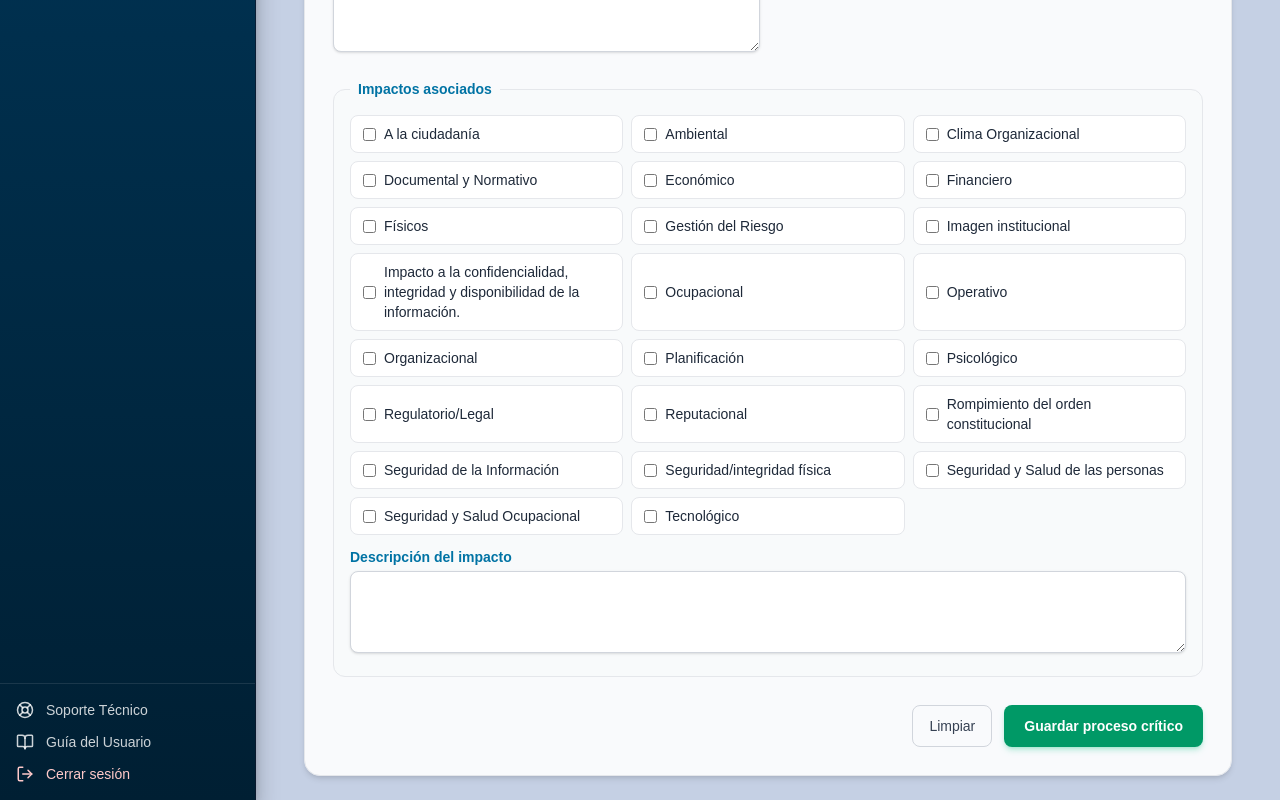
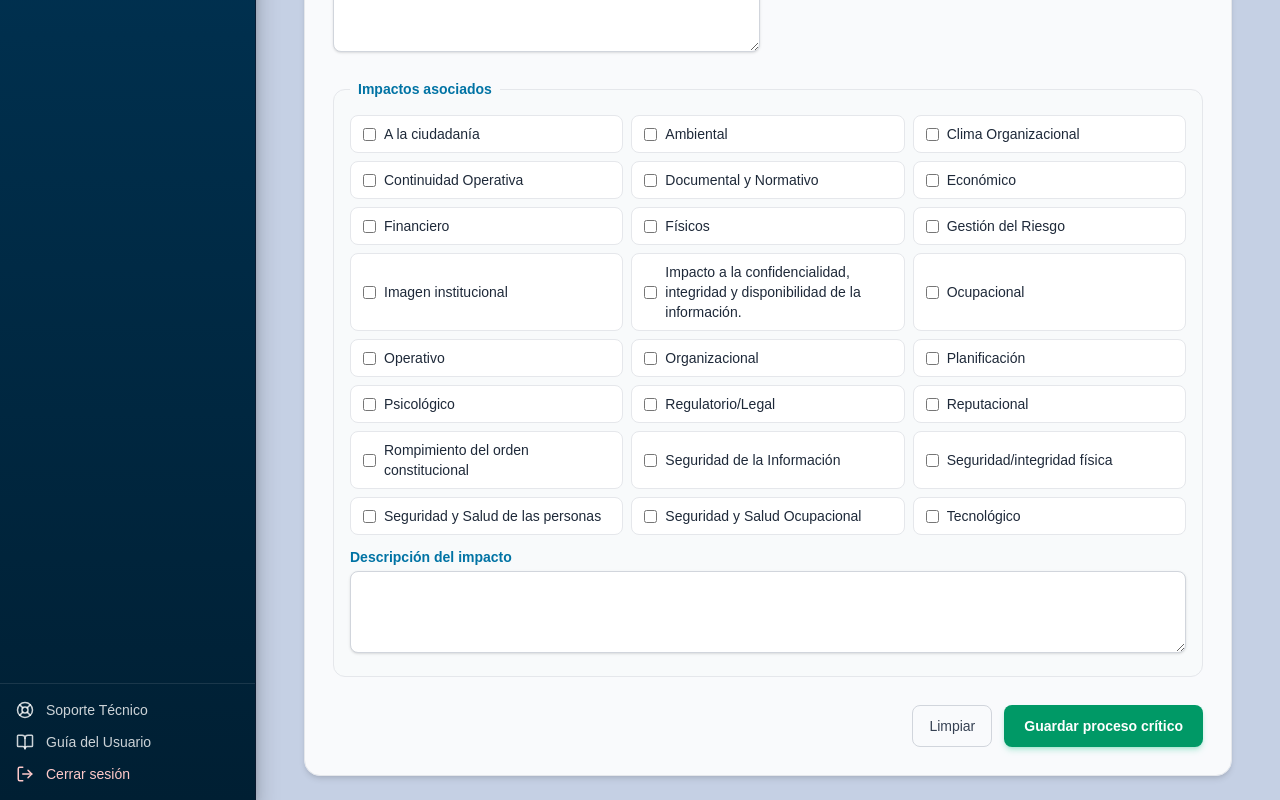
Before and after one commit to KevHernandez09/AnalisisBia, a Next.js app: page /proceso-critico in a window 1280 px wide. Shown: the part 1736-2536 px from the top of the page. Built offline with nearby package versions, Linux system fonts and the light colour scheme.

Commit message:
update add new impact

```diff
--- a/src/app/(private)/proceso-critico/page.tsx
+++ b/src/app/(private)/proceso-critico/page.tsx
@@ -71,6 +71,7 @@ const tiposImpactoCat = [
   "A la ciudadanía",
   "Ambiental",
   "Clima Organizacional",
+  "Continuidad Operativa",
   "Documental y Normativo",
   "Económico",
   "Financiero",
```
